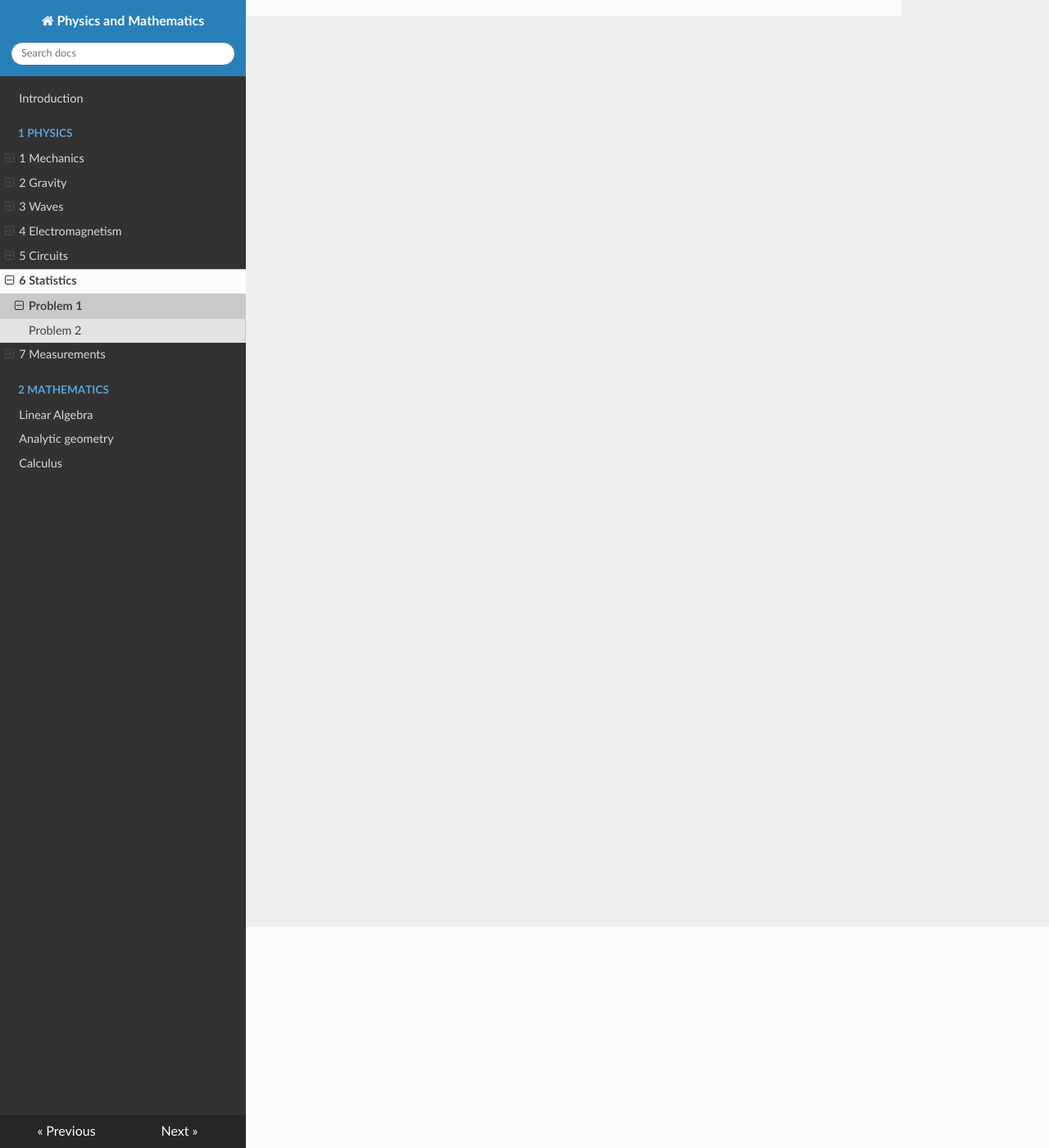
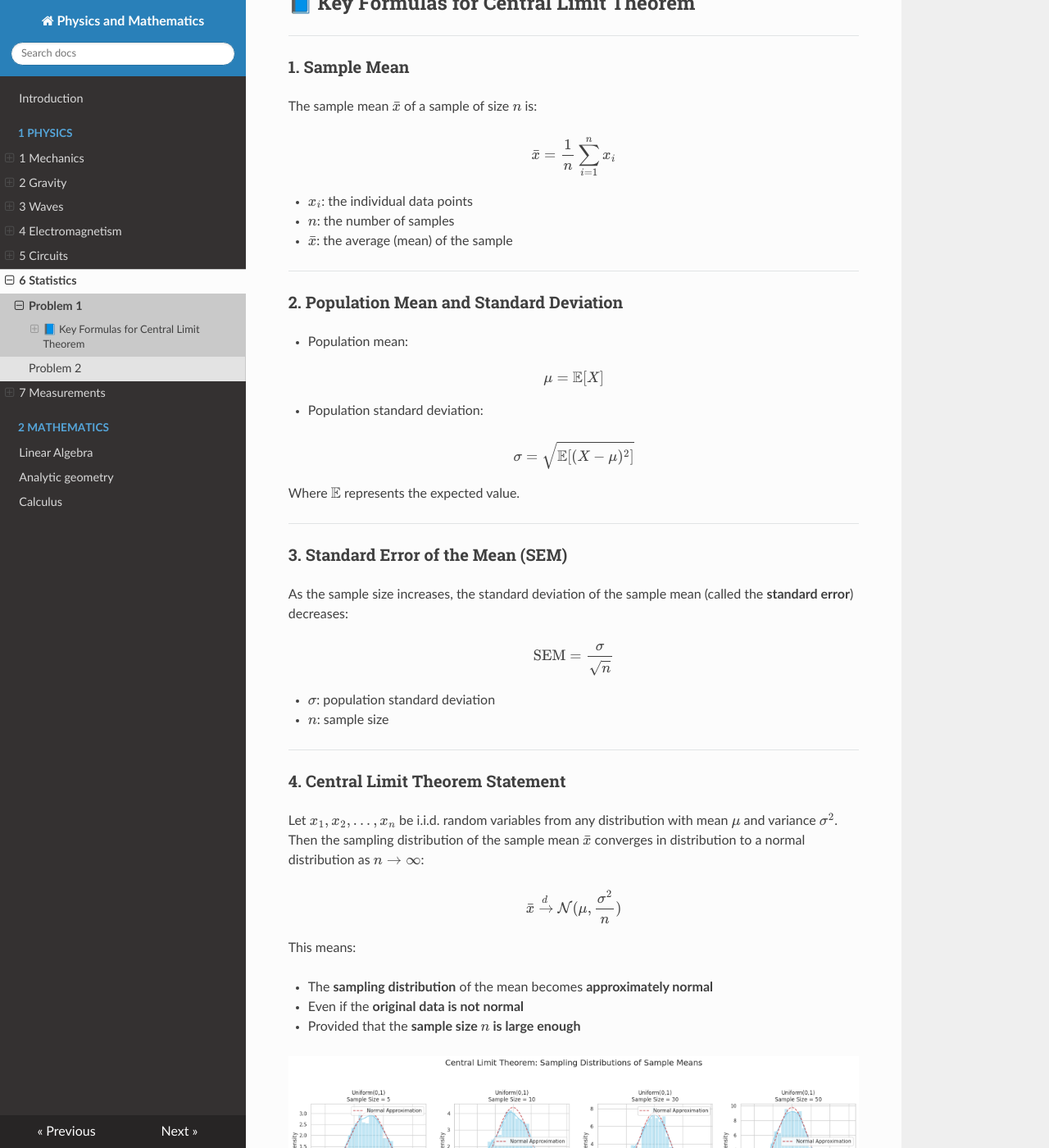
Before and after one commit to YagubMammedov/solutions_repo-main, an MkDocs documentation site: the page built from docs/1 Physics/6 Statistics/Problem_1.md, in a window 1280 px wide and 1400 px high, scrolled down 270 px. Shown: the whole window at 82% size. Built offline with MkDocs 1.6.1, drawn with Linux system fonts in a browser that asks for light colours; nearby versions of some CDN libraries; some of the changed text lies outside the part shown.

Commit message:
xcxccscs

```diff
--- a/docs/1 Physics/6 Statistics/Problem_1.md
+++ b/docs/1 Physics/6 Statistics/Problem_1.md
@@ -1 +1,80 @@
 # Problem 1
+
+Certainly! Below are the **key formulas** related to the **Central Limit Theorem (CLT)** in **clear English** with mathematical expressions. These are foundational for your report or simulation.
+
+---
+
+## 📘 **Key Formulas for Central Limit Theorem**
+
+---
+
+### **1. Sample Mean**
+
+The sample mean $\bar{x}$ of a sample of size $n$ is:
+
+$$
+\bar{x} = \frac{1}{n} \sum_{i=1}^{n} x_i
+$$
+
+* $x_i$: the individual data points
+* $n$: the number of samples
+* $\bar{x}$: the average (mean) of the sample
+
+---
+
+### **2. Population Mean and Standard Deviation**
+
+* Population mean:
+
+$$
+\mu = \mathbb{E}[X]
+$$
+
+* Population standard deviation:
+
+$$
+\sigma = \sqrt{\mathbb{E}[(X - \mu)^2]}
+$$
+
+Where $\mathbb{E}$ represents the expected value.
+
+---
+
+### **3. Standard Error of the Mean (SEM)**
+
+As the sample size increases, the standard deviation of the sample mean (called the **standard error**) decreases:
+
+$$
+\text{SEM} = \frac{\sigma}{\sqrt{n}}
+$$
+
+* $\sigma$: population standard deviation
+* $n$: sample size
+
+---
+
+### **4. Central Limit Theorem Statement**
+
+Let $x_1, x_2, ..., x_n$ be i.i.d. random variables from any distribution with mean $\mu$ and variance $\sigma^2$. Then the sampling distribution of the sample mean $\bar{x}$ converges in distribution to a normal distribution as $n \to \infty$:
+
+$$
+\bar{x} \xrightarrow{d} \mathcal{N}(\mu, \frac{\sigma^2}{n})
+$$
+
+This means:
+
+* The **sampling distribution** of the mean becomes **approximately normal**
+* Even if the **original data is not normal**
+* Provided that the **sample size $n$ is large enough**
+
+![alt text](image.png)
+
+Generate populations: Creates large datasets from three different distributions — Uniform, Exponential, and Binomial.
+
+Take samples: For each distribution, repeatedly takes many samples of different sizes (5, 10, 30, 50).
+
+Calculate sample means: Computes the mean of each sample to build the sampling distribution of the sample mean.
+
+Plot histograms: Shows histograms of the sample means for each sample size and distribution.
+
+Overlay normal curve: Plots the theoretical normal distribution based on the population mean and standard error on top of the histogram.
```
Also changed, not shown: docs/1 Physics/6 Statistics/Problem_2.md (+71 -0 lines), docs/1 Physics/6 Statistics/image-1.png (added), docs/1 Physics/6 Statistics/image-2.png (added), docs/1 Physics/6 Statistics/image.png (added).
